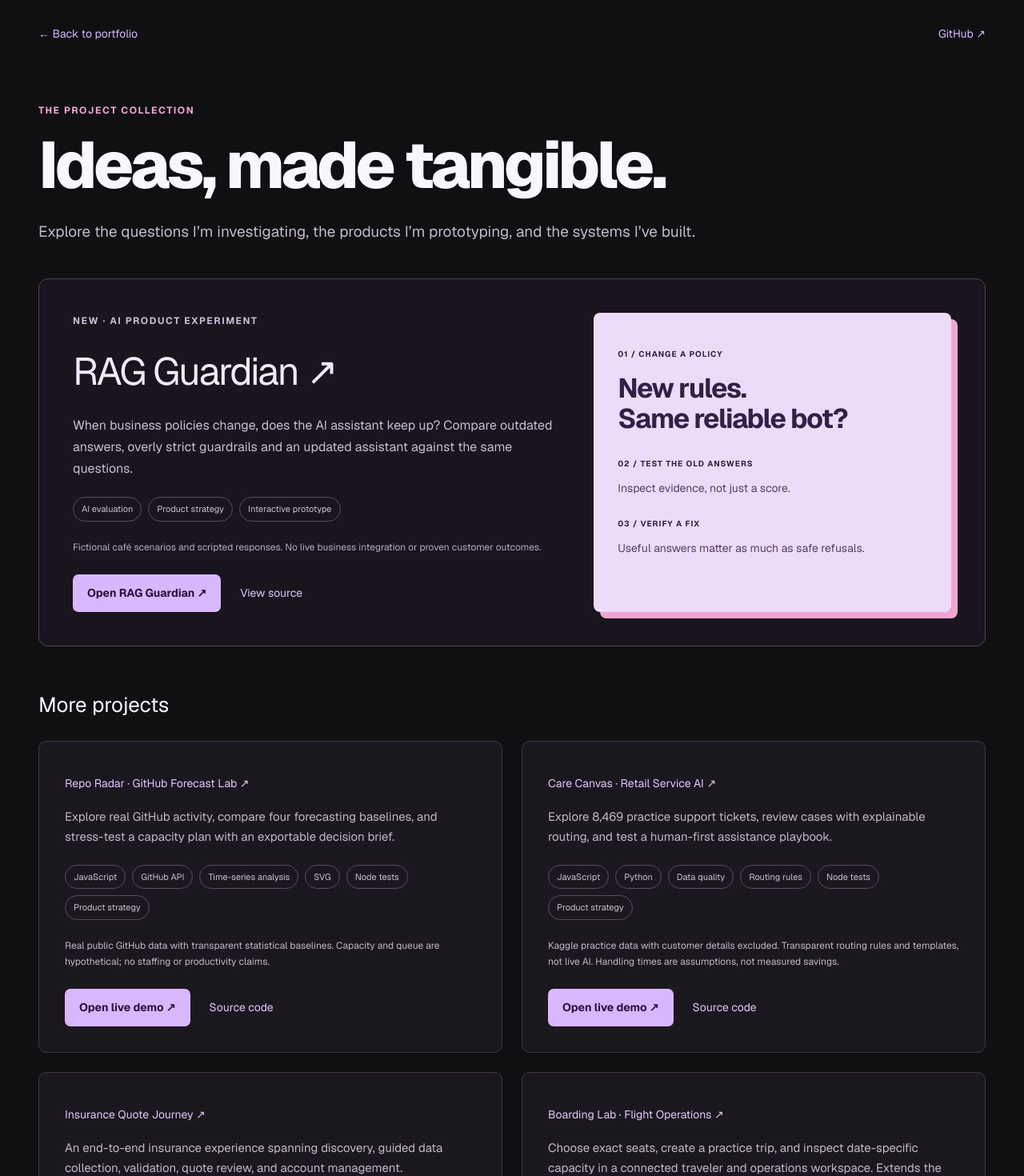
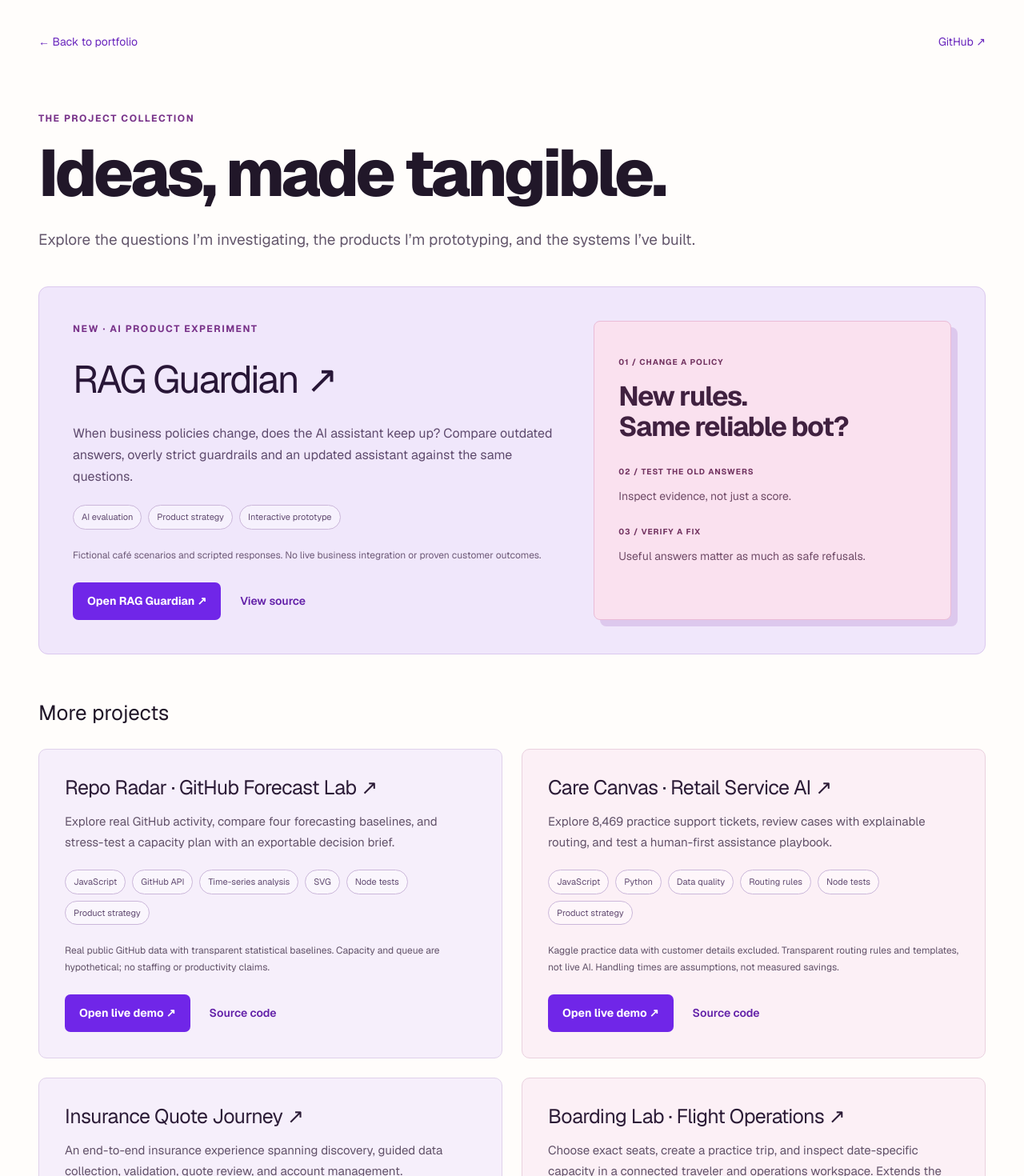
Before and after one commit to pratiksha0108/portfolio, a Next.js app: page /projects in a window 1280 px wide. Shown: the top 1470 px of the page at 80% size. Built offline with nearby package versions, Linux system fonts and the light colour scheme.

Commit message:
Lighten project collection with lavender and pink surfaces

```diff
--- a/app/projects/projects.module.css
+++ b/app/projects/projects.module.css
@@ -24,3 +24,33 @@
 .footer{border-color:#403647}
 @media(max-width:760px){.featured{padding:24px;gap:28px}.featured h2{font-size:38px}.card{padding:24px}.experiment{box-shadow:5px 5px 0 #f0a6d2}.header{padding-top:50px}}
 @media(prefers-reduced-motion:reduce){.card{transition:none}.card:hover{transform:none}}
+
+/* Route-scoped light collection. Individual project apps are unchanged. */
+.page{max-width:none;min-height:100svh;margin:0;padding:32px max(28px,calc((100% - 1184px)/2)) 70px;background:#fffdfb;color:#211729}
+.nav a,.footer a{color:#6926bd}
+.nav a{padding:10px 0}
+.header{padding-top:66px}
+.header>p:last-child{color:#65586d}
+.eyebrow,.featured .eyebrow{color:#783289}
+.featured{background:#f0e7fb;border-color:#dbc8ee}
+.featured h2 a{color:#281637}
+.featured p{color:#5f4b6e}
+.featured .note{color:#6e5a78}
+.tags span{color:#614a71;border-color:#cbb7da;background:#ffffff66}
+.links a{color:#6220a8;font-weight:600}
+.links .primary{color:#fff;background:#7026e8;transition:background 180ms ease,transform 180ms ease}
+.links .primary:hover{background:#5718bd;transform:translateY(-2px)}
+.experiment{background:#fae1ef;color:#402140;border:1px solid #eabbd7;box-shadow:8px 8px 0 #ddc8ed}
+.experiment span{color:#723360}
+.experiment p{color:#704b67}
+.card{background:#f6effb;border-color:#e0d1eb}
+.card:nth-child(even){background:#fcf0f6;border-color:#ead1df}
+.card:hover{border-color:#b081d1}
+.card h3{font-size:25px;line-height:1.25;letter-spacing:-.025em}
+.card h3 a{font-size:inherit;color:#2c1c37}
+.card p{color:#625269}
+.card .links a:not(.primary){color:#6220a8}
+.footer{border-color:#e0d1e7}
+.page a:focus-visible{outline-color:#7026e8}
+@media(max-width:760px){.page{padding:24px 20px 50px}.header{padding-top:40px}.experiment{box-shadow:5px 5px 0 #ddc8ed}}
+@media(prefers-reduced-motion:reduce){.links .primary{transition:none}.links .primary:hover{transform:none}}
```
